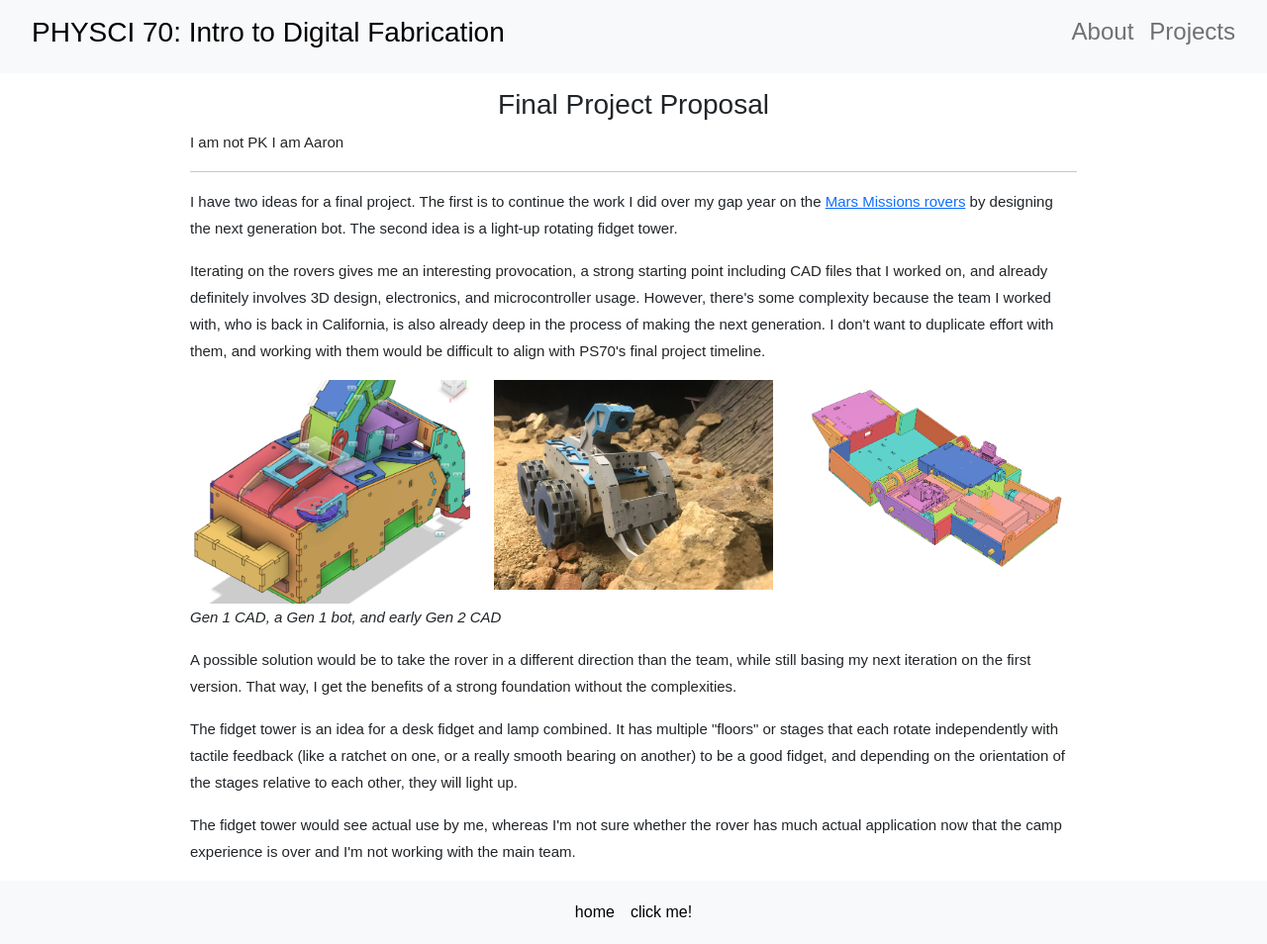
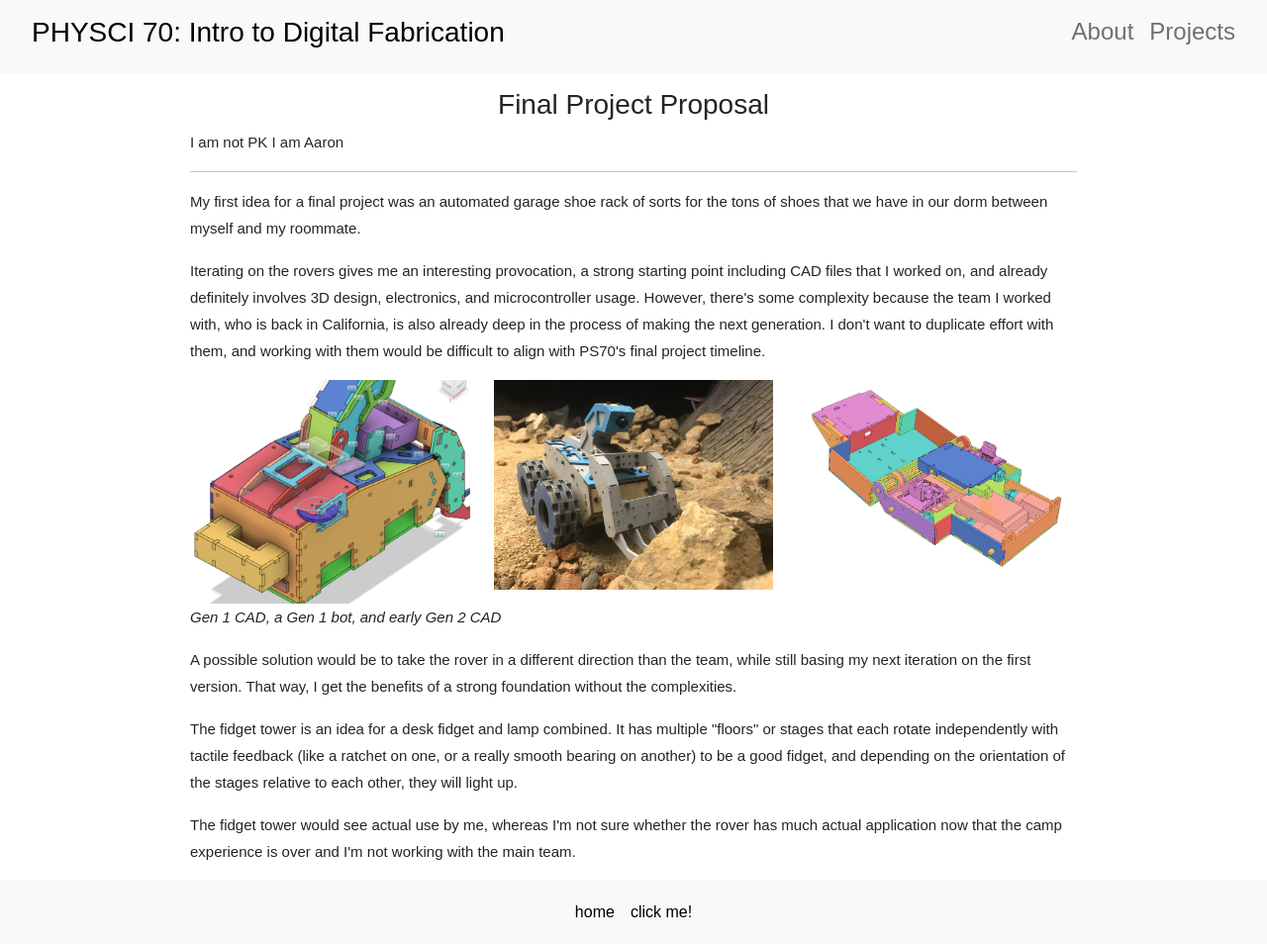
Before and after one commit to k0nga/PS70-AJK, a Jekyll site: the page built from 01_intro/index.html, in a window 1280 px wide. Shown: the whole page at 99% size. Built offline with Jekyll 4.4.1, drawn with Linux system fonts in a browser that asks for light colours.

Commit message:
Update index.html

```diff
--- a/01_intro/index.html
+++ b/01_intro/index.html
@@ -3,6 +3,10 @@ layout: default
 title: "PHYSCI 70: Intro to Digital Fabrication"
 includeNav: true
 ---
+
+<!-- test  -->
+<!-- this is how you do a comment -- the shortcut is command slash -->
+
 
 <div class="content">
 
@@ -14,10 +18,9 @@ includeNav: true
 
   <hr>
 
-  <p>I have two ideas for a final project. The first is to continue the work I did over my gap year on the <a href="www.tinkeringschool.com/mars">Mars Missions rovers</a> by designing the next generation bot. The second idea is a light-up rotating fidget tower.</p>
+  <p>My first idea for a final project was an automated garage shoe rack of sorts for the tons of shoes that we have in our dorm between myself and my roommate.</p>
 
   <p>Iterating on the rovers gives me an interesting provocation, a strong starting point including CAD files that I worked on, and already definitely involves 3D design, electronics, and microcontroller usage. However, there's some complexity because the team I worked with, who is back in California, is also already deep in the process of making the next generation. I don't want to duplicate effort with them, and working with them would be difficult to align with PS70's final project timeline.</p>
-
   <div class="row img-wrapper">
     <div class="col">
       <img src="genone.png" class="img-fluid">
```
